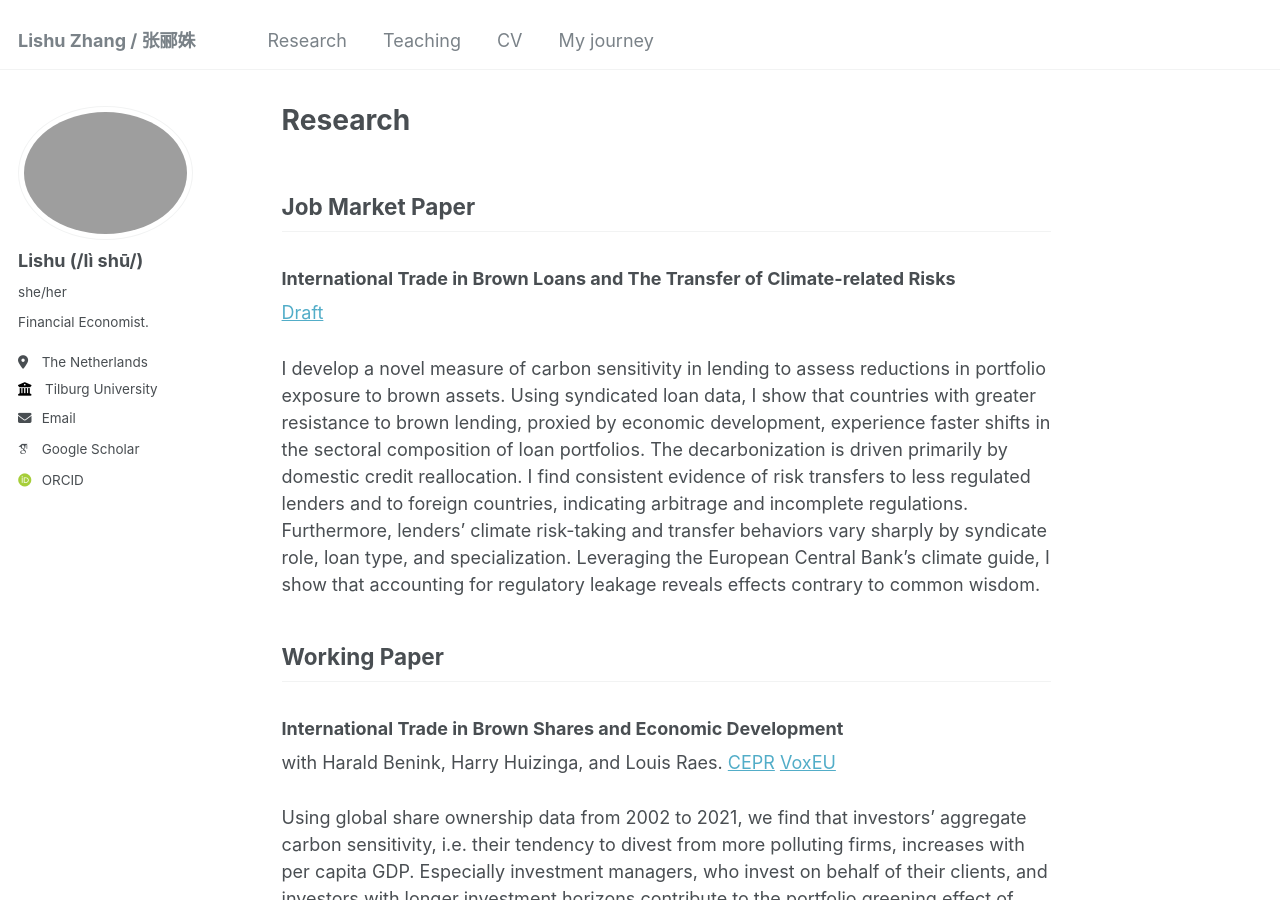
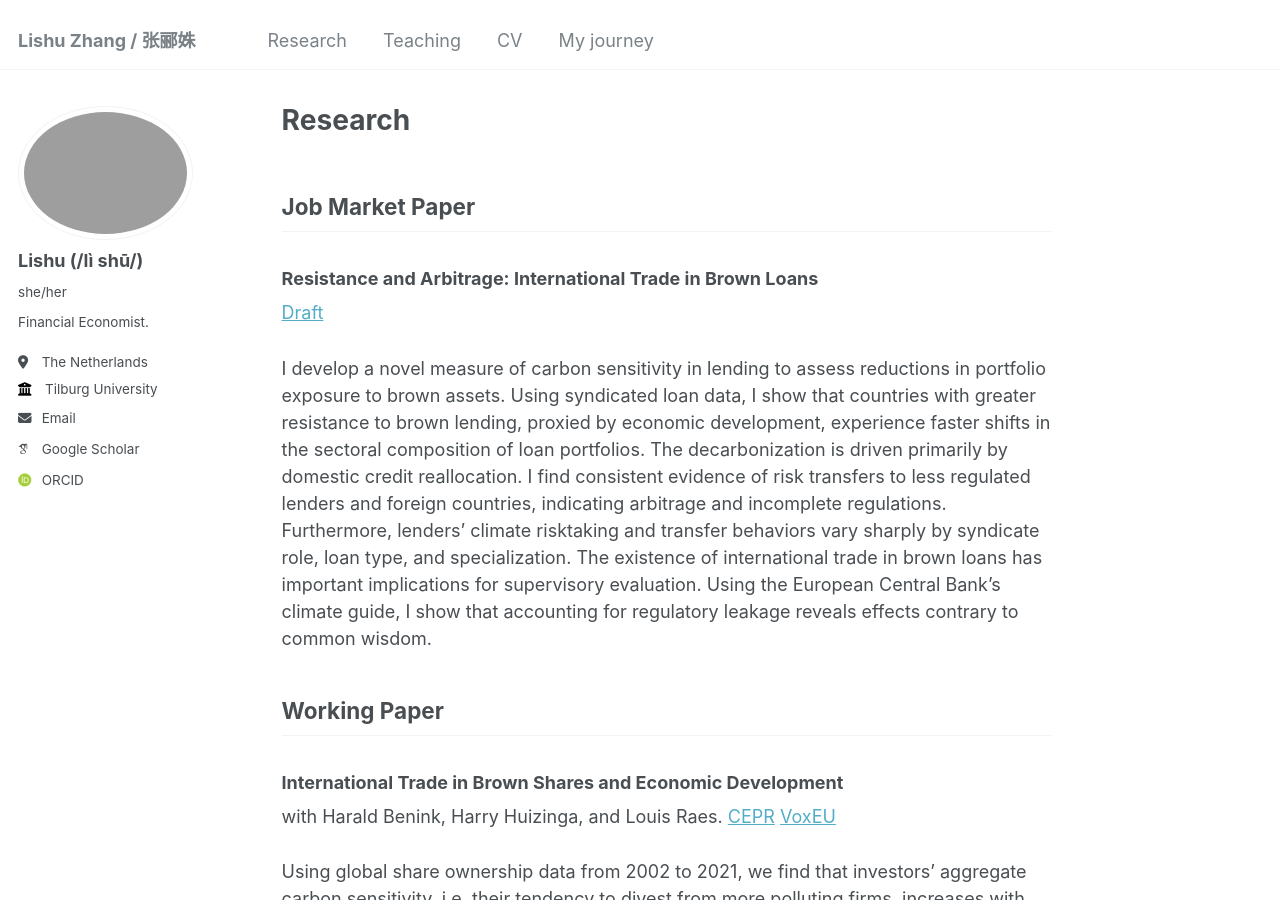
Before and after one commit to LishuZ/LishuZ.github.io, a Jekyll site: the page built from _pages/research.md, in a window 1280 px wide and 900 px high. Built offline with Jekyll 4.4.1, drawn with Linux system fonts in a browser that asks for light colours; some web fonts are replaced.

Commit message:
Update research.md

```diff
--- a/_pages/research.md
+++ b/_pages/research.md
@@ -7,10 +7,10 @@ redirect_from:
   - /research.html
 ---
 ## Job Market Paper
-### International Trade in Brown Loans and The Transfer of Climate-related Risks
+### Resistance and Arbitrage: International Trade in Brown Loans
 [Draft](https://www.dropbox.com/scl/fi/tjsxnh5b5ed22gdv86mi6/JMP_latest.pdf?rlkey=7li1u3eos0v79ehynfhb3dxe8&st=pwfz3wzx&dl=0)
 
-I develop a novel measure of carbon sensitivity in lending to assess reductions in portfolio exposure to brown assets. Using syndicated loan data, I show that countries with greater resistance to brown lending, proxied by economic development, experience faster shifts in the sectoral composition of loan portfolios. The decarbonization is driven primarily by domestic credit reallocation. I find consistent evidence of risk transfers to less regulated lenders and to foreign countries, indicating arbitrage and incomplete regulations. Furthermore, lenders’ climate risk-taking and transfer behaviors vary sharply by syndicate role, loan type, and specialization. Leveraging the European Central Bank’s climate guide, I show that accounting for regulatory leakage reveals effects contrary to common wisdom.
+I develop a novel measure of carbon sensitivity in lending to assess reductions in portfolio exposure to brown assets. Using syndicated loan data, I show that countries with greater resistance to brown lending, proxied by economic development, experience faster shifts in the sectoral composition of loan portfolios. The decarbonization is driven primarily by domestic credit reallocation. I find consistent evidence of risk transfers to less regulated lenders and foreign countries, indicating arbitrage and incomplete regulations. Furthermore, lenders’ climate risktaking and transfer behaviors vary sharply by syndicate role, loan type, and specialization. The existence of international trade in brown loans has important implications for supervisory evaluation. Using the European Central Bank’s climate guide, I show that accounting for regulatory leakage reveals effects contrary to common wisdom.
 <br/>
 
 
```
